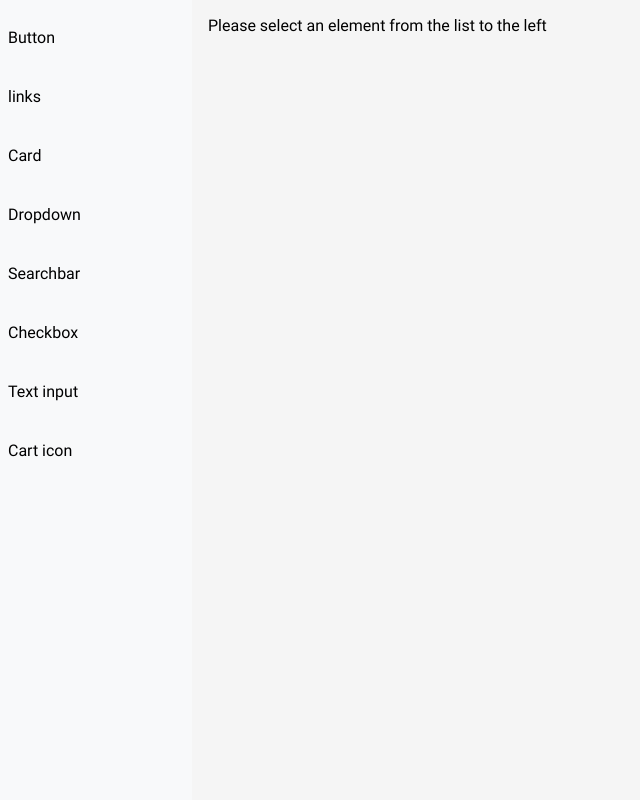
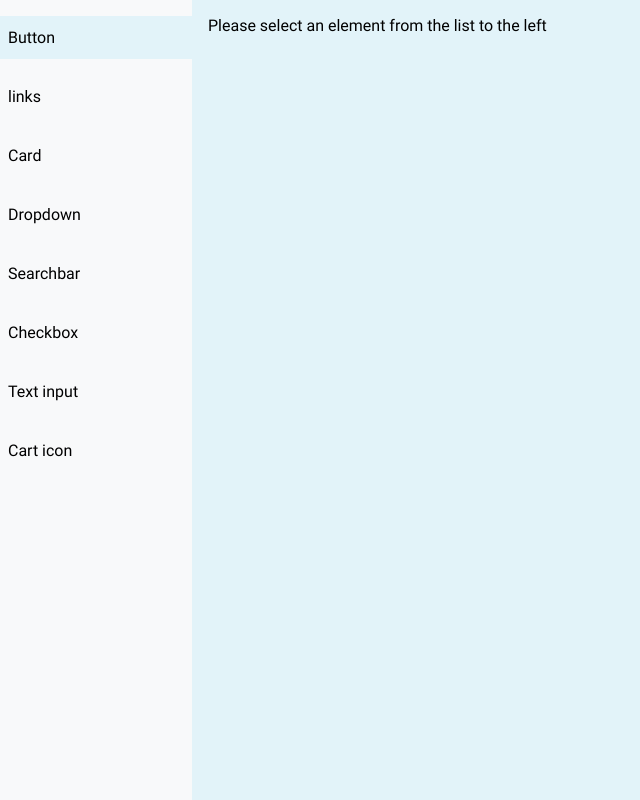
Before and after one commit to DavidJad88/Assignment_4, a plain HTML site: page src/index.html in a window 1280 px wide. Both pictures are taken after a click on the item "Button". Shown: the whole page, without its empty margins (0-640 px from the left). Drawn offline with Linux system fonts and the light colour scheme.

Commit message:
add toggling of active class to the sidebar links

```diff
--- a/src/css/variables.css
+++ b/src/css/variables.css
@@ -2,7 +2,7 @@
   /* color vars */
 
   --col-sidebar-bg: #f8f9fa;
-  --col-display-bg: #f5f5f5;
+  --col-display-bg: #e2f3f9;
   --col-border: #b5b4b4;
 
   --col-primary: #007bff;
--- a/src/js/app.js
+++ b/src/js/app.js
@@ -0,0 +1,13 @@
+// Calling sidebar links
+
+const sidebarLinks = document.querySelectorAll(".sidebar__link");
+
+//loop for switching between tabs from the sidebar
+sidebarLinks.forEach((sidebarLink) => {
+  sidebarLink.addEventListener("click", (e) => {
+    sidebarLinks.forEach((link) => {
+      link.classList.remove("sidebar__link--active");
+    });
+    e.target.classList.add("sidebar__link--active");
+  });
+});
```
